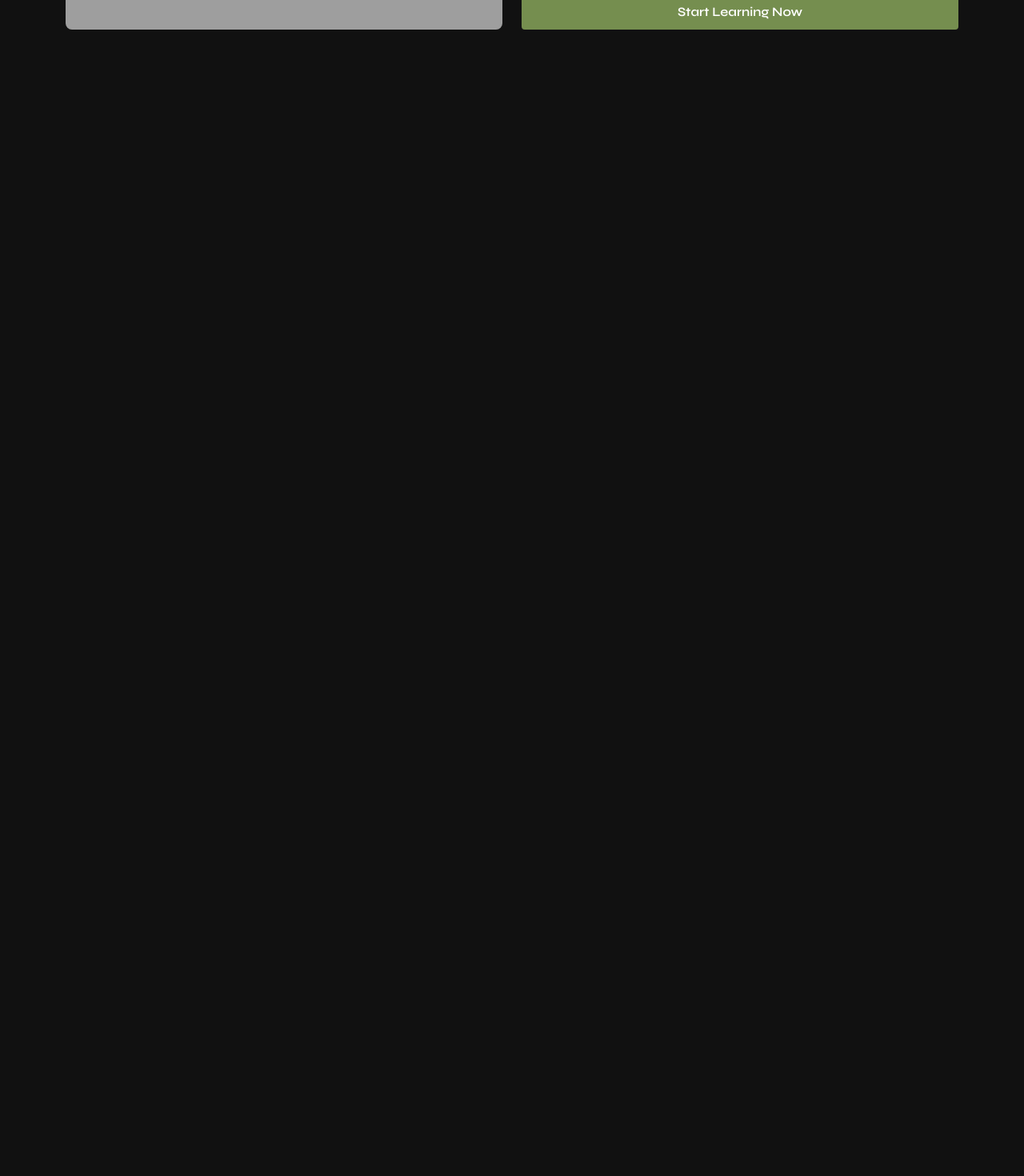
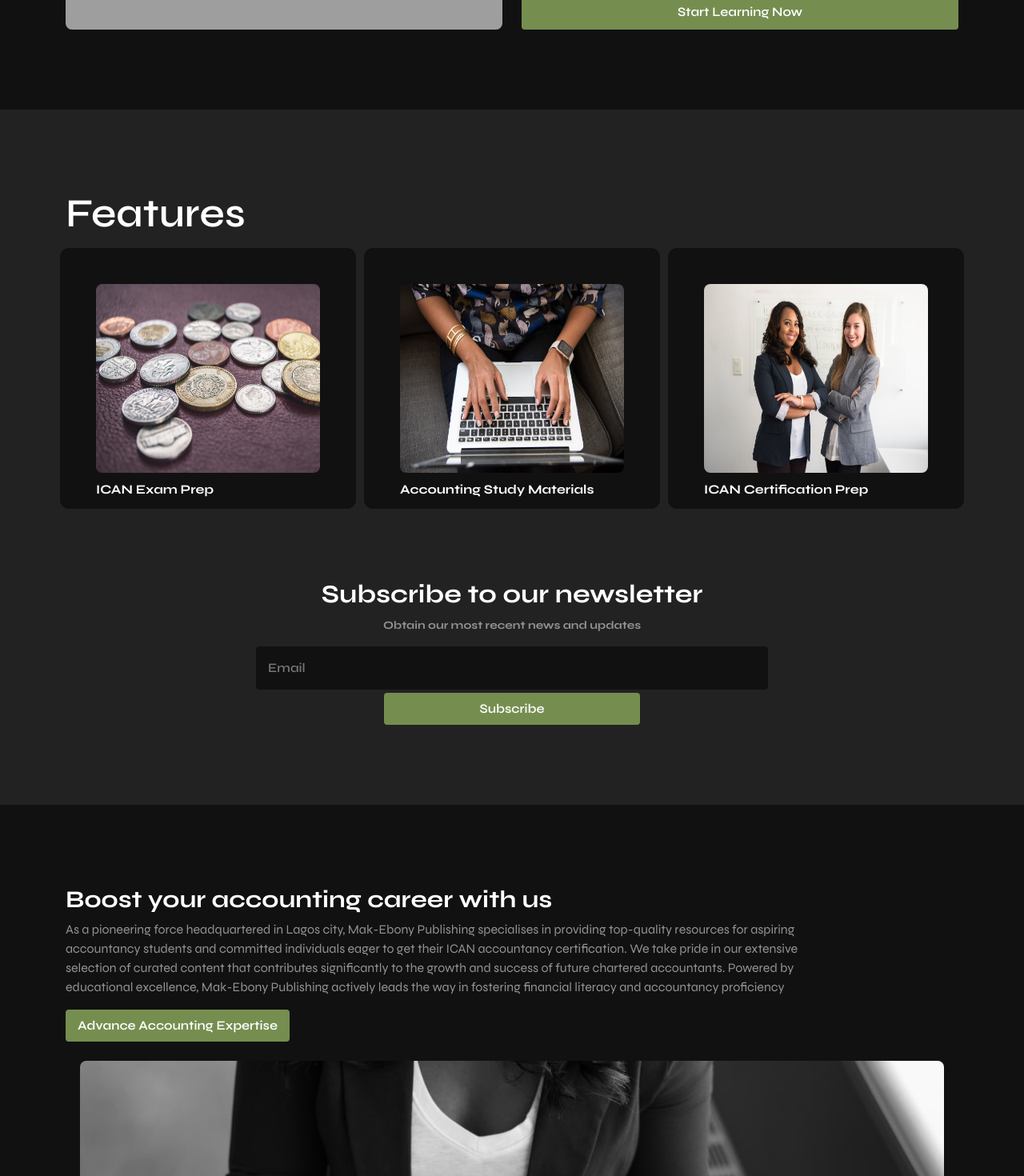
Before and after one commit to Highzik/mak-ebony-publishing, a React (Vite) app: page / in a window 1280 px wide. Shown: the part 580-2050 px from the top of the page at 80% size. Before the commit the page ends 800 px from the top, so only its background shows below. Built offline with nearby package versions, Linux system fonts and the light colour scheme; grey boxes are pictures that could not be loaded.

Commit message:
I finished with the features, about, and testimonial section

```diff
--- a/src/App.jsx
+++ b/src/App.jsx
@@ -3,12 +3,18 @@ import 'bootstrap/dist/js/bootstrap.bundle.min.js';
 import './App.css'
 import Navbar from './components/Navbar'
 import Home from './components/Home';
+import Features from './components/Features';
+import About from './components/About';
+import Testimonials from './components/Testimonials';
 
 function App() {
   return (
     <>
       <Navbar />
       <Home />
+      <Features />
+      <About />
+      <Testimonials />
     </>
   )
 }
--- /dev/null
+++ b/src/components/About.jsx
@@ -0,0 +1,32 @@
+import '/src/styles/about.css'
+import { useEffect, useRef } from 'react'
+import ScrollReveal from 'scrollreveal';
+
+const About = () => {
+  const articleRef = useRef(null);
+  const imgRef = useRef(null);
+  useEffect(() => {
+    const sr = ScrollReveal(({
+      distance: '60px',
+      duration: 2500,
+      reset: true,
+      easing: 'ease'
+    }))
+    sr.reveal(articleRef.current, { delay: 300, origin: 'left' })
+    sr.reveal(imgRef.current, { delay: 300, origin: 'left' })
+  })
+  return (
+    <div className='container-fluid about-section'>
+      <div className="container mb-4" ref={articleRef}>
+        <h2 className='about-header mb-2'>Boost your accounting career with us</h2>
+        <p className='col-10 sub-text mb-3'>As a pioneering force headquartered in Lagos city, Mak-Ebony Publishing specialises in providing top-quality resources for aspiring accountancy students and committed individuals eager to get their ICAN accountancy certification. We take pride in our extensive selection of curated content that contributes significantly to the growth and success of future chartered accountants. Powered by educational excellence, Mak-Ebony Publishing actively leads the way in fostering financial literacy and accountancy proficiency</p>
+        <button className='submit-btn-2'>Advance Accounting Expertise</button>
+      </div>
+      <div className='container text-center' ref={imgRef}>
+        <img src="src/images/img-2.jpg" alt="a lady typing on a laptop" className='img-fluid logo-5' />
+      </div>
+    </div>
+  )
+}
+
+export default About
--- /dev/null
+++ b/src/components/Features.jsx
@@ -0,0 +1,61 @@
+import '/src/styles/features.css'
+import { useEffect, useRef } from 'react'
+import ScrollReveal from 'scrollreveal'
+
+const Features = () => {
+  // effect to make this section slide out from the bottom
+  const firstContainerRef = useRef(null);
+  const secondContainerRef = useRef(null);
+  useEffect(() => {
+    const sr = ScrollReveal({
+      distance: '60px',
+      duration: 2500,
+      reset: true,
+      easing: 'ease'
+    })
+    sr.reveal(firstContainerRef.current, { delay: 300, origin: 'bottom' });
+    sr.reveal(secondContainerRef.current, { delay: 300, origin: 'bottom' })
+  })
+  return (
+    <section id='' className='features contain-fluid'>
+      {/* this is the section about the features and the images */}
+      <div className="container mb-2" ref={firstContainerRef}>
+        <h1 className='mb-2 feature-header'>Features</h1>
+        <div className="row">
+          <div className="col-lg-4 col-md-6 mb-2 firstImgContainer">
+            <img src="src/images/img-3.jpg" alt="pictures of coins" className='img-fluid w-100 h-100 logo-2 mb-1' />
+
+            {/* I gave the same className for the paragraph because it aids the styling */}
+            <p className='exam-preparations'>ICAN Exam Prep</p>
+          </div>
+          <div className="col-lg-4 col-md-6 mb-2 secondImgContainer">
+            <img src="src/images/img-4.jpg" alt="a lady typing on a laptop" className='img-fluid w-100 h-100 logo-3 mb-1' />
+
+            {/* I gave the same className for the paragraph because it aids the styling */}
+            <p className='exam-preparations'>Accounting Study Materials</p>
+          </div>
+          <div className="col-lg-4 col-md-6 mb-2 thirdImgContainer">
+            <img src="src/images/img-5.jpg" alt="two ladies close to each other" className='img-fluid w-100 h-100 logo-4 mb-1' />
+
+            {/* I gave the same className for the paragraph because it aids the styling */}
+            <p className='exam-preparations'>ICAN Certification Prep</p>
+          </div>
+        </div>
+      </div>
+
+      {/* This is the section for subscribing to newsletter */}
+      <div className="text-center" ref={secondContainerRef}>
+        <p className='text-subscription mb-1'>Subscribe to our newsletter</p>
+        <p className='subtext-subscription'>Obtain our most recent news and updates</p>
+        <div className="justify-content-center">
+          <form>
+            <input type="email" placeholder='Email' required className='email-2 col-6 mb-1' /><br />
+            <input type="button" value='Subscribe' className='subscribe-btn col-3' />
+          </form>
+        </div>
+      </div>
+    </section>
+  )
+}
+
+export default Features
--- a/src/components/Home.jsx
+++ b/src/components/Home.jsx
@@ -32,7 +32,7 @@ const Home = () => {
         <div className="row">
           {/* image section */}
           <div className='col-md-12 col-lg-6' ref={imageRef}>
-            <img src="src/images/img-6.jpg" alt="a phone and a notepad" className="logo-1 img-fluid h-100" />
+            <img src="src/images/img-6.jpg" alt="a phone and a notepad" className="logo-1 img-fluid h-100 w-100" />
           </div>
 
           {/* article section */}
--- /dev/null
+++ b/src/components/Testimonials.jsx
@@ -0,0 +1,73 @@
+import { FaStar } from 'react-icons/fa'
+import '/src/styles/testimonial.css'
+import { useEffect, useRef } from 'react'
+import ScrollReveal from 'scrollreveal'
+
+const Testimonials = () => {
+  const articleRef = useRef(null);
+  useEffect(() => {
+    const sr = ScrollReveal(({
+      distance: '60px',
+      duration: 2500,
+      reset: true,
+      easing: 'ease'
+    }))
+    sr.reveal(articleRef.current, { delay: 300, origin: 'left' })
+  })
+  return (
+    <div className="container-fluid testimony-section">
+      <div className="container" ref={articleRef}>
+        <h2 className="mb-4 testimony">Testimonials</h2>
+        <div className="row">
+          <div className='col-lg-4 col-md-6 testimony-container'>
+            <FaStar style={reactIconStyle} />
+            <FaStar style={reactIconStyle} />
+            <FaStar style={reactIconStyle} />
+            <FaStar style={reactIconStyle} />
+            <FaStar style={reactIconStyle} />
+            <p className='about-company'>Mak-Ebony Publishing, based in Lagos, is a premier resource for aspiring accountants, providing high-qlaity, indispensable materials for those aiming to excel in their ICAN certification</p>
+            <p className='writersAboutCompany'>Mary Bassey</p>
+          </div>
+          <div className='col-lg-4 col-md-6 testimony-container'>
+            <FaStar style={reactIconStyle} />
+            <FaStar style={reactIconStyle} />
+            <FaStar style={reactIconStyle} />
+            <FaStar style={unworkedIconStyle} />
+            <FaStar style={unworkedIconStyle} />
+            <p className='about-company'>Mak-Ebony Publishing, with its invaluable materials, illuminates the path for aspiring accountants in Lagos, shaping the future of ICAN certification </p>
+            <p className='writersAboutCompany'>Blessing Odukoya</p>
+          </div>
+          <div className='col-lg-4 col-md-6 testimony-container'>
+            <FaStar style={reactIconStyle} />
+            <FaStar style={reactIconStyle} />
+            <FaStar style={reactIconStyle} />
+            <FaStar style={reactIconStyle} />
+            <FaStar style={unworkedIconStyle} />
+            <p className='about-company'>Mak-Ebony Publishing is an unparalleled treasure in Lagos, providing invaluable resources for budding chartered accountants to flourish</p>
+            <p className='writersAboutCompany'>Kazeem Onashile</p>
+          </div>
+        </div>
+      </div>
+    </div>
+  )
+}
+
+// this is to give the star the green color
+const reactIconStyle = {
+  color: ' #758E4F',
+  fontWeight: 700,
+  fontSize: '20px',
+  marginRight: '5px',
+  marginBottom: '15px'
+}
+
+//this is to allow the star maintain its default color
+const unworkedIconStyle = {
+  color: '#555',
+  fontWeight: 700,
+  fontSize: '20px',
+  marginRight: '5px',
+  marginBottom: '15px'
+}
+
+export default Testimonials
--- /dev/null
+++ b/src/styles/about.css
@@ -0,0 +1,36 @@
+.about-section {
+  padding-top: 100px;
+  padding-bottom: 100px;
+}
+
+.about-header {
+  font-weight: 700;
+  font-size: 30px;
+}
+
+.sub-text {
+  color: #939393;
+  font-weight: 400;
+}
+
+.submit-btn-2 {
+  background: #758E4F;
+  border: none;
+  color: #fff;
+  padding: 8px 15px;
+  border-radius: 4px;
+  font-weight: 600;
+  transition: 0.2s ease-in-out;
+}
+
+.submit-btn-2:hover {
+  opacity: 0.8;
+}
+
+.submit-btn-2:active {
+  opacity: 0.7;
+}
+
+.logo-5 {
+  border-radius: 8px;
+}
--- /dev/null
+++ b/src/styles/features.css
@@ -0,0 +1,74 @@
+.features {
+  padding-top: 100px;
+  padding-bottom: 100px;
+  background: #222;
+}
+
+.firstImgContainer,
+.secondImgContainer,
+.thirdImgContainer {
+  background: #111;
+  border-radius: 16px;
+  padding: 45px;
+  border: 5px solid #222;
+}
+
+.exam-preparations {
+  font-weight: bold;
+  font-size: 16px;
+  margin-top: 5px;
+}
+
+.logo-2,
+.logo-3,
+.logo-4 {
+  border-radius: 8px;
+}
+
+.feature-header {
+  font-weight: 600;
+  font-size: 50px;
+}
+
+.text-subscription {
+  font-weight: 700;
+  font-size: 32px;
+  margin-top: 70px;
+}
+
+.subtext-subscription {
+  font-weight: 700;
+  color: #939393;
+  font-size: 14px;
+}
+
+.email-2 {
+  background: #111;
+  border: none;
+  padding: 15px;
+  border-radius: 4px;
+  font-weight: 600;
+  color: #fff;
+}
+
+.email-2:focus {
+  outline: 1px solid #758e4f;
+}
+
+.subscribe-btn {
+  background: #758E4F;
+  border: none;
+  color: #fff;
+  padding: 8px 15px;
+  border-radius: 4px;
+  font-weight: 600;
+  transition: 0.2s ease-in-out;
+}
+
+.subscribe-btn:hover {
+  opacity: 0.8;
+}
+
+.subscribe-btn:active {
+  opacity: 0.7;
+}
--- a/src/styles/home.css
+++ b/src/styles/home.css
@@ -25,6 +25,7 @@
   padding: 10px;
   border-radius: 4px;
   font-weight: 600;
+  color: #fff;
 }
 
 .fname:focus,
--- /dev/null
+++ b/src/styles/testimonial.css
@@ -0,0 +1,26 @@
+.testimony-container {
+  background: #222;
+  padding: 25px;
+  border: 5px solid #111;
+  border-radius: 16px;
+}
+
+.testimony-section {
+  padding-bottom: 100px;
+  padding-top: 20px;
+}
+
+.testimony {
+  font-weight: 700;
+  font-size: 40px;
+}
+
+.about-company {
+  font-weight: 700;
+}
+
+.writersAboutCompany {
+  font-weight: 700;
+  font-size: 12px;
+  margin-top: 20px;
+}
```
